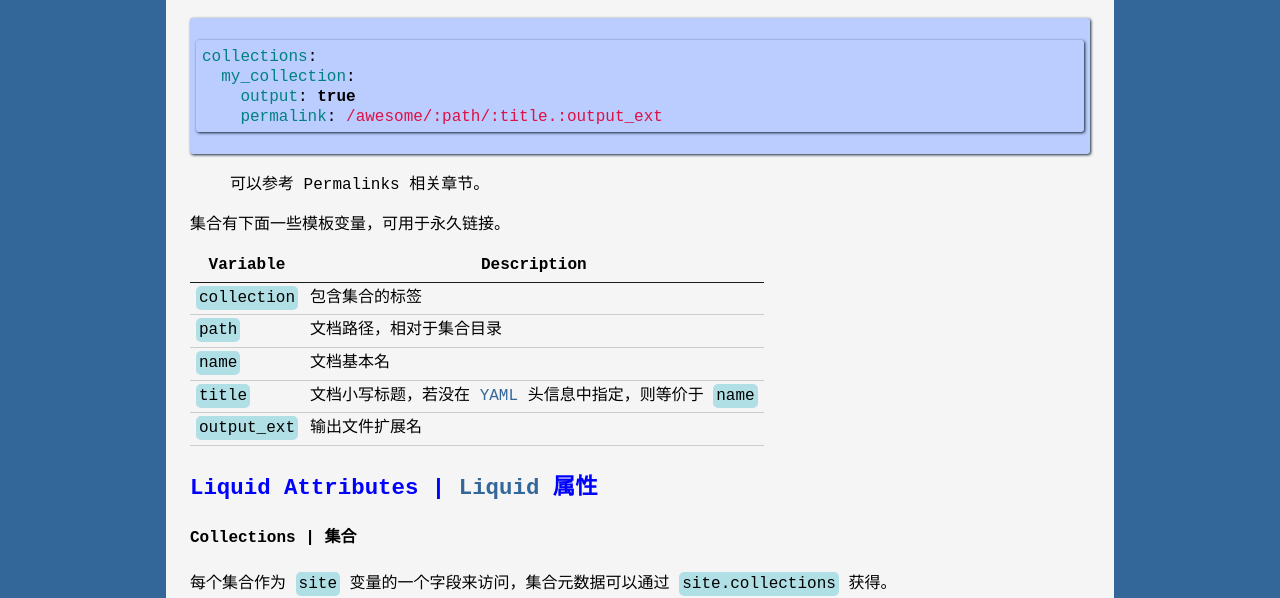
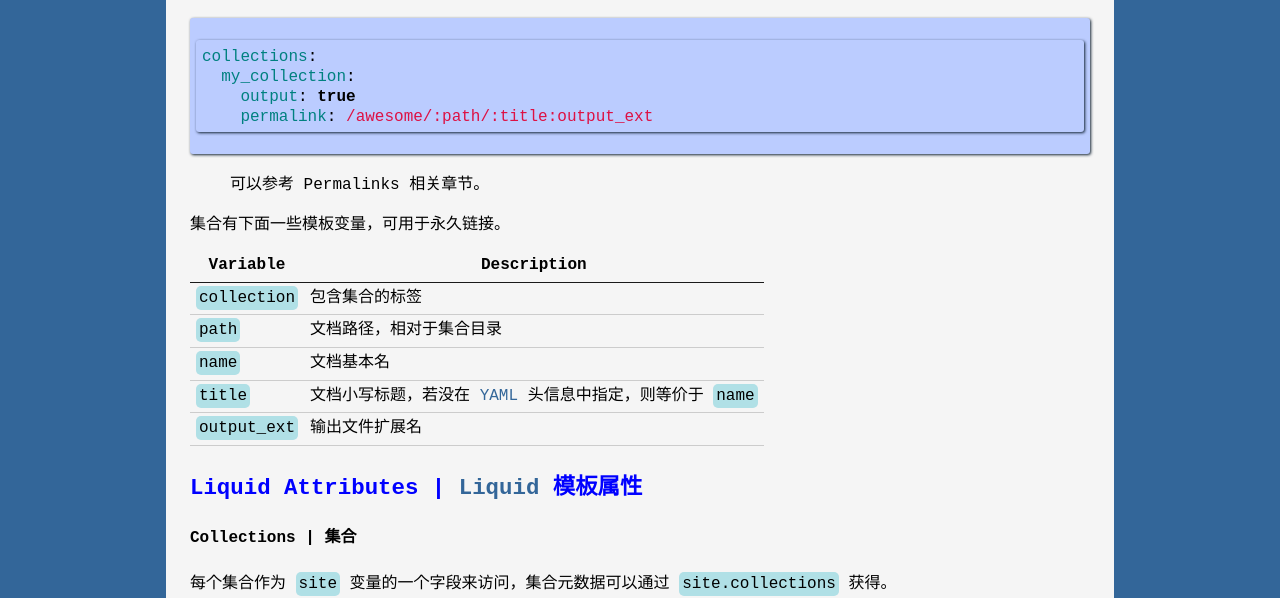
Before and after one commit to rzning/blog-2017, a Jekyll site: the page built from _posts/2017-03-07-Jekyll.md, in a window 1280 px wide and 900 px high, scrolled down 8823 px. Shown: the part 152-750 px from the top of the window. Built offline with Jekyll 4.4.1, drawn with Linux system fonts in a browser that asks for light colours.

Commit message:
Updated : blog `Jekyll.md`

```diff
--- a/_posts/2017-03-07-Jekyll.md
+++ b/_posts/2017-03-07-Jekyll.md
@@ -378,7 +378,7 @@ Variable | Description
 `title`       | 文档小写标题，若没在 [YAML] 头信息中指定，则等价于 `name`
 `output_ext`  | 输出文件扩展名
 
-### Liquid Attributes | [Liquid] 属性
+### Liquid Attributes | [Liquid] 模板属性
 
 #### Collections | 集合
 
```
Also changed, not shown: other parts of _posts/2017-03-07-Jekyll.md (+1 -1 lines).
